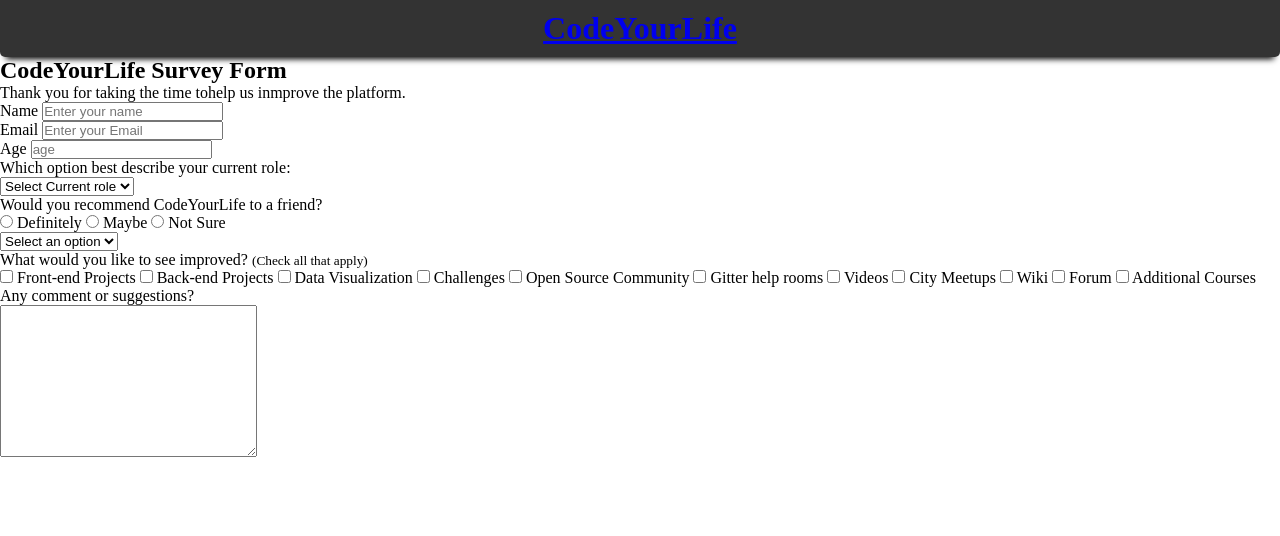
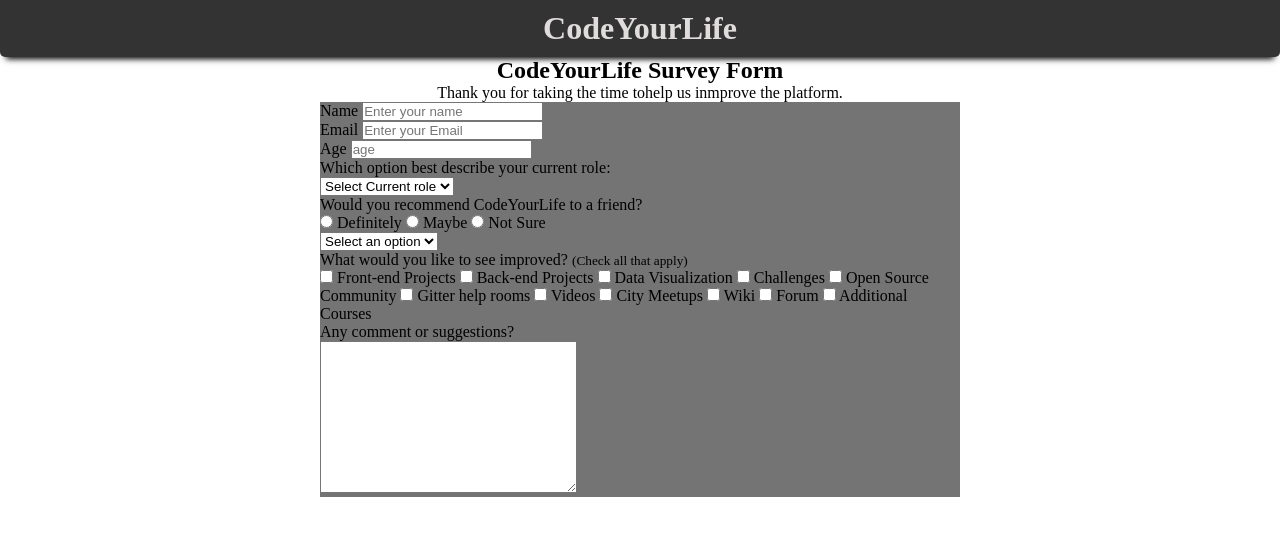
Before and after one commit to pankaj-prog/Form-Webpage, a plain HTML site: page index.html in a window 1280 px wide. Drawn offline with Linux system fonts and the light colour scheme.

Commit message:
style: style form

```diff
--- a/index.css
+++ b/index.css
@@ -12,3 +12,22 @@
 	border-bottom-left-radius: 5px;
 	border-bottom-right-radius: 5px;
 }
+.nav>a{
+	text-decoration: none;
+	color: rgb(224, 220, 220);
+}
+.main{
+	text-align: center;
+}
+form{
+	width: 50%;
+	background-color: rgb(116, 116, 116);
+	margin: auto;
+	text-align: left;
+}
+
+@media screen and (max-width:500px) {
+	form{
+		width: 100%;
+	}
+}
```
